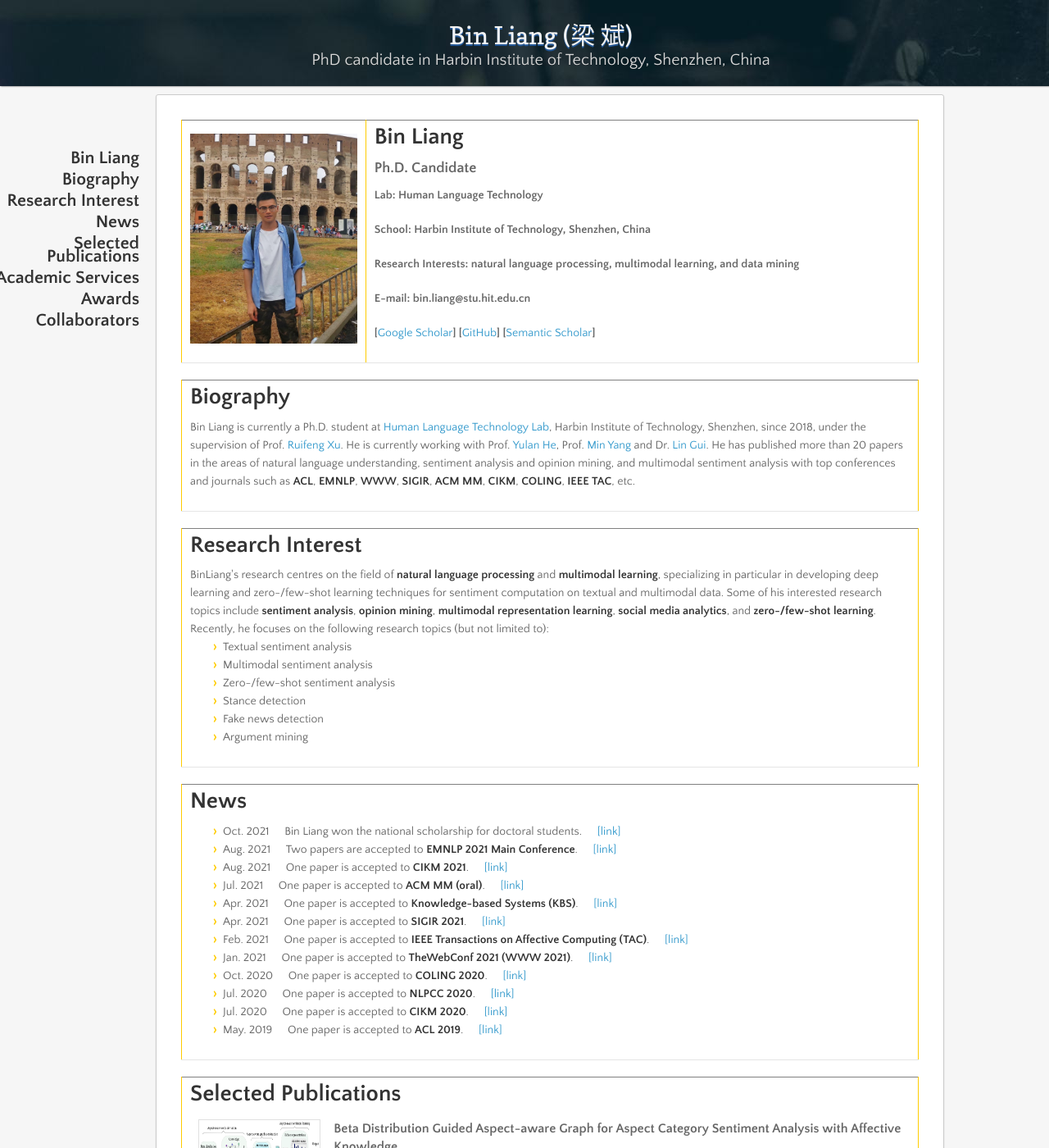
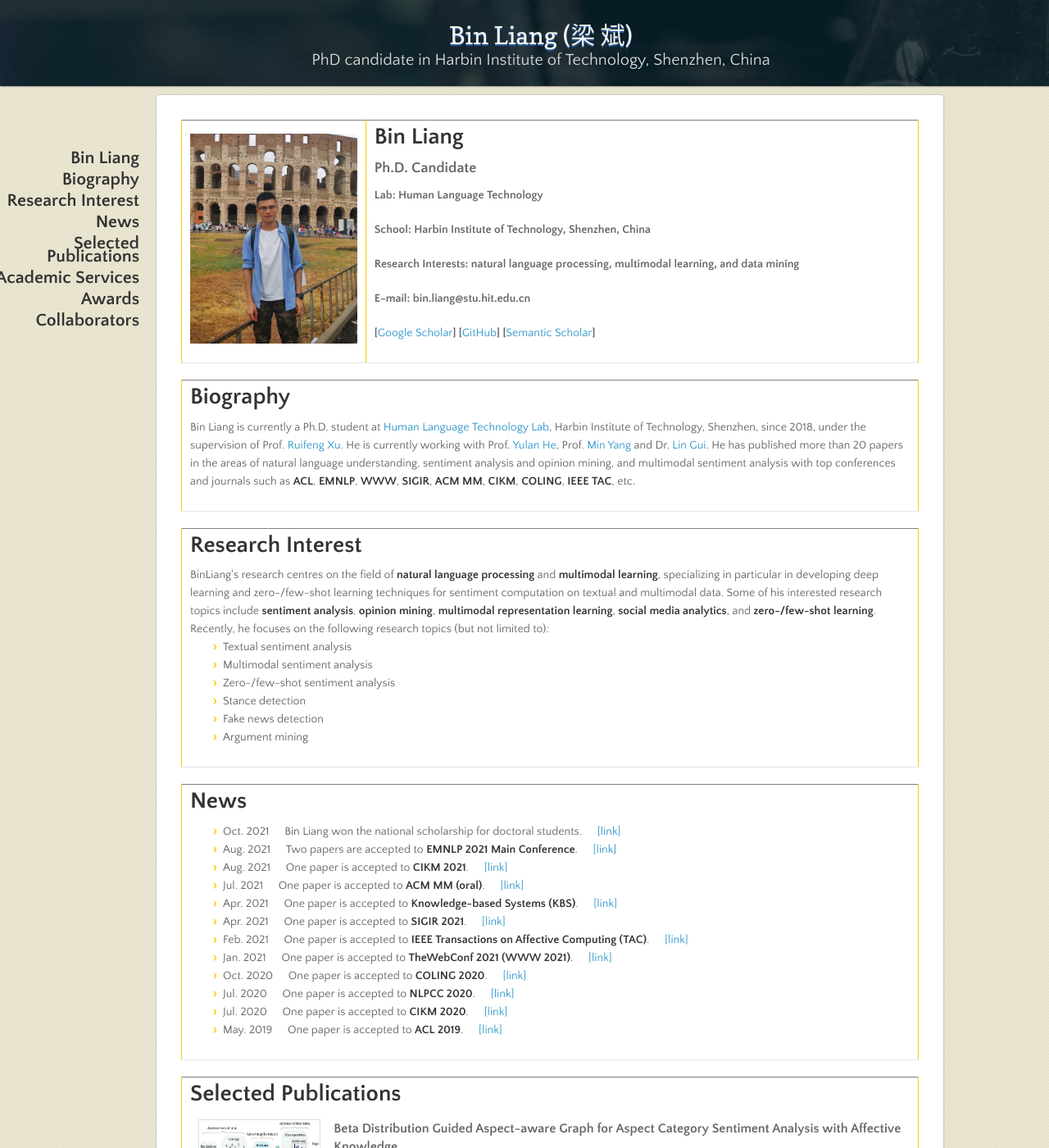
Before and after one commit to BinLiang-NLP/BinLiang-NLP.github.io, a Jekyll site: the page built from index.md, in a window 1280 px wide and 1400 px high. Shown: the whole window at 82% size. Built offline with Jekyll 4.4.1, drawn with Linux system fonts in a browser that asks for light colours; nearby versions of some CDN libraries; our own code applies the rules of GitHub Pages for plain Markdown files.

Commit message:
Update jekyll-theme-leap-day.scss

```diff
--- a/_sass/jekyll-theme-leap-day.scss
+++ b/_sass/jekyll-theme-leap-day.scss
@@ -13,8 +13,8 @@ body {
   font-weight:300;
   margin: 0px;
   padding:0px 0 20px 0px;
-  //background: url(../images/body-background.png) #eae6d1;
-  background: url(../images/body_background2.png) #EEEDE9;
+  background: url(../images/body-background.png) #eae6d1;
+  //background: url(../images/body_background2.png) #EEEDE9;
 }
 
 h1, h2, h3, h4, h5, h6 {
```
